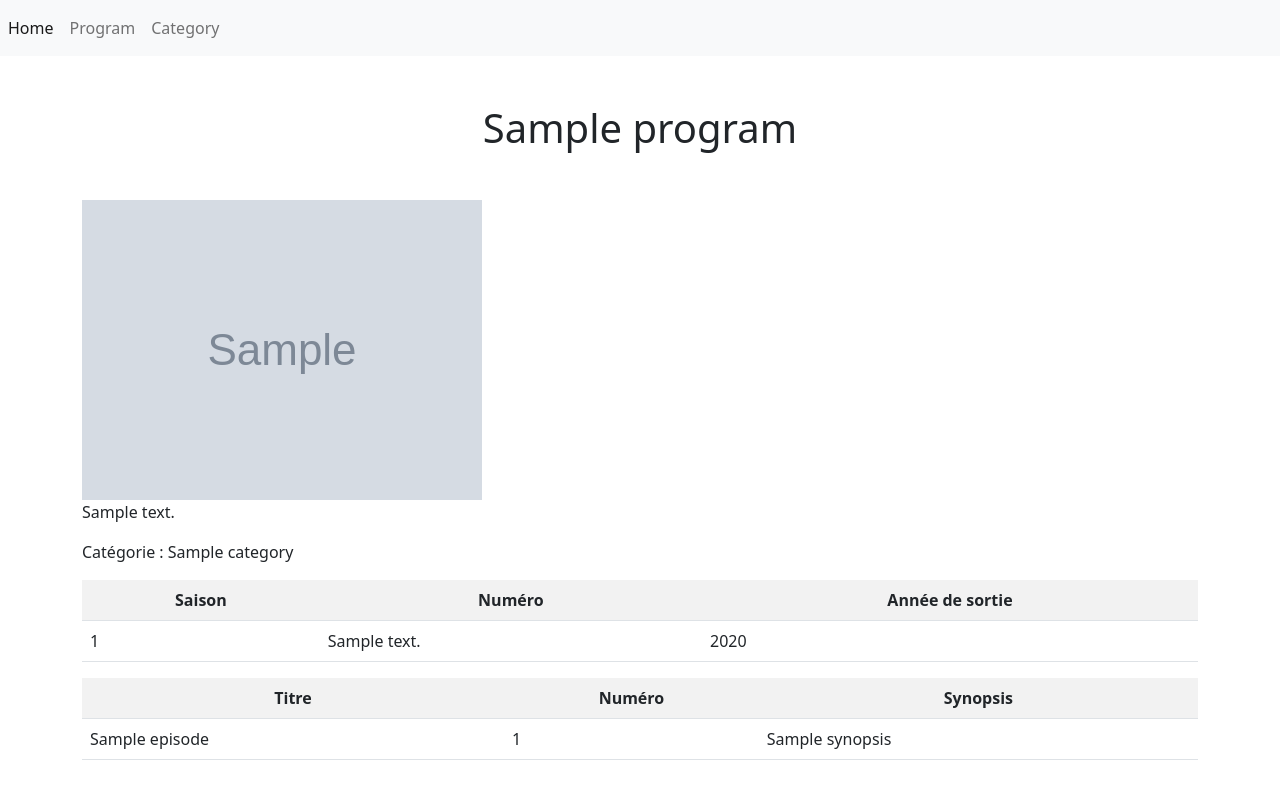
After one commit to oceanezara/symfony, a Symfony app: template templates/program/season_show.html.twig in a window 1280 px wide. The commit adds this page. Run offline with Twig, Linux system fonts and the light colour scheme; the template is opened without the code that fills it: most values are stand-ins (such as "Sample title", 1, 10 or a date in 2020); grey boxes marked "Sample" are stand-in pictures; style sheets or scripts are compiled from the project's sources; some libraries are stand-ins or nearby versions.

Commit message:
challenge-8, création de relation bidirectionnelle et affichage

```diff
--- a/assets/styles/app.scss
+++ b/assets/styles/app.scss
@@ -4,5 +4,5 @@
 $primary: darken(#428bca, 20%);
 
 body {
-  background-color: lightgrey;
+  background-color: white;
 }
--- /dev/null
+++ b/templates/program/season_show.html.twig
@@ -0,0 +1,66 @@
+{% extends 'base.html.twig' %}
+
+{% block title %}Les catégories {% endblock %} {%
+block body %}
+<div class="container">
+  <h1 class="text-center my-5">
+    {{ program.title }}
+  </h1>
+  <div class="media">
+        <img class="align-self-start mr-3" src="{{program.poster}}" alt="{{ program.title }} poster">
+        <div class="media-body">
+
+            <p>{{ program.summary }}</p>
+            <p>Catégorie : {{ program.category.name }}</p>
+        </div>
+    </div>
+
+  <table class="table table-striped">
+    <tr class="text-center">
+      <th>Saison</th>
+      <th>Numéro</th>
+      <th>Année de sortie</th>
+    </tr>
+    <tr>
+      <td>
+        {{ seasons.number }}
+      </td>
+      <td>
+        {{ seasons.description }}
+      </td>
+      <td>
+        {{ seasons.year }}
+      </td>
+    </tr>
+  </table>
+</div>
+<div class="container">
+    <div>
+    <table class="table table-striped">
+    <tr class="text-center">
+        <th>Titre</th>
+        <th>Numéro</th>
+        <th>Synopsis</th>
+        </tr>
+        {% for episode in episodes %}
+        <tr>
+        <td>
+            {{ episode.title }}
+        </td>
+        <td>
+            {{ episode.number }}
+        </td>
+        <td>
+            {{ episode.synopsis }}
+        </td>
+        </tr>
+
+        {% else %}
+        <tr>
+        <td class="text-center" colspan="3">Aucune saison trouvée.</td>
+        </tr>
+        {% endfor %}
+    </table>
+    </div>
+</div>
+{% endblock %}
```
Also changed, not shown: src/Controller/ProgramController.php (+31 -0 lines), templates/program/show.html.twig (+7 -1 lines).
